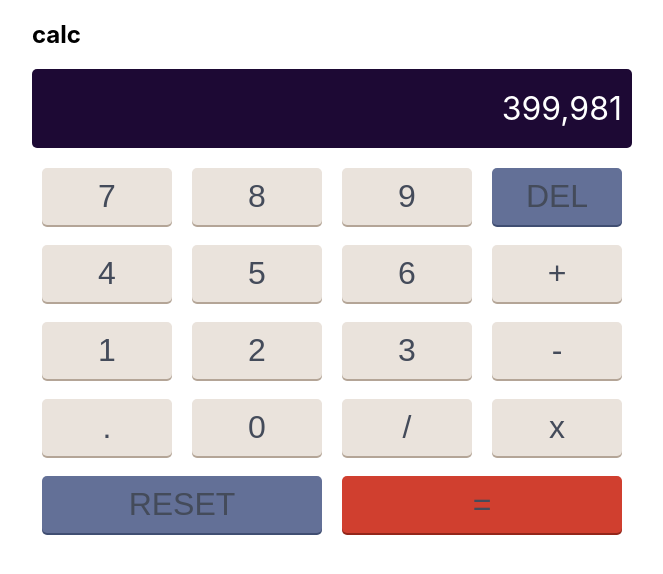
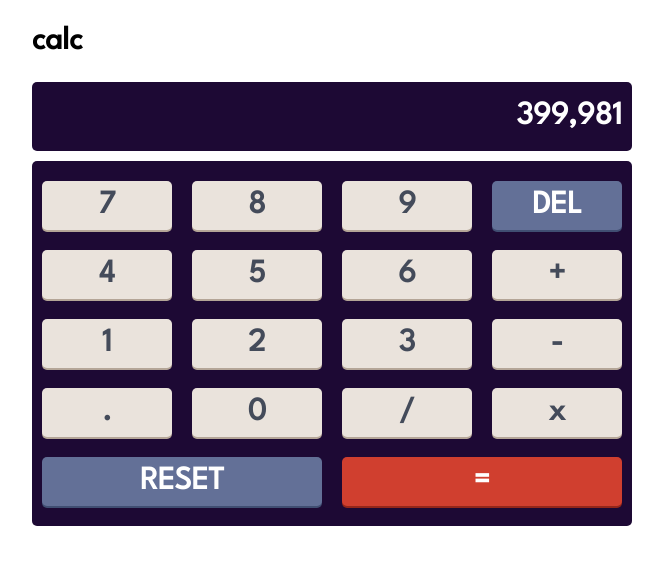
Before and after one commit to DanielHara/Calculator, a React (Create React App) app: page / in a window 1280 px wide. Shown: the top 574 px of the page, without its empty margins (308-971 px from the left). Built offline with nearby package versions, Linux system fonts and the light colour scheme.

Commit message:
setting up font

```diff
--- a/src/App.module.css
+++ b/src/App.module.css
@@ -1,5 +1,8 @@
 * {
   box-sizing: border-box;
+  font-family: "League Spartan";
+  font-size: 32px;
+  font-weight: 700;
 }
 
 .App {
@@ -16,7 +19,6 @@
 }
 
 .screen {
-  font-size: 32px;
   background-color: hsl(268, 71%, 12%);
   padding: 20px 10px;
   text-align: right;
@@ -24,15 +26,6 @@
   border-radius: 5px;
   margin-top: 10px;
   margin-bottom: 10px;
-}
-
-.keypad {
-  margin-top: 10px;
-  margin-bottom: 10px;
-  background-color: hsl(268, 71%, 12%);
-  border-radius: 5px;
-  padding-top: 10px;
-  padding-bottom: 10px;
 }
 
 .row {
@@ -44,6 +37,12 @@
   width: 100%;
   display: grid;
   grid-template-columns: 25% 25% 25% 25%;
+  margin-top: 10px;
+  margin-bottom: 10px;
+  background-color: hsl(268, 71%, 12%);
+  border-radius: 5px;
+  padding-top: 10px;
+  padding-bottom: 10px;
 }
 
 .key {
@@ -56,7 +55,6 @@
   box-shadow: 0px 2px hsl(28, 16%, 65%);
 
   color: hsl(221, 14%, 31%);
-  font-size: 32px;
 }
 
 .largeKey {
@@ -66,9 +64,11 @@
 .blueButton {
   background-color: hsl(225, 21%, 49%);
   box-shadow: 0px 2px hsl(224, 28%, 35%);
+  color: white;
 }
 
 .redButton {
   background-color: hsl(6, 63%, 50%);
   box-shadow: 0px 2px hsl(6, 70%, 34%);
+  color: white;
 }
--- a/src/index.js
+++ b/src/index.js
@@ -7,6 +7,8 @@
 const root = ReactDOM.createRoot(document.getElementById('root'));
 root.render(
   <React.StrictMode>
+    <link rel="stylesheet"
+          href="https://fonts.googleapis.com/css?family=League+Spartan" />
     <App />
   </React.StrictMode>
 );
```
